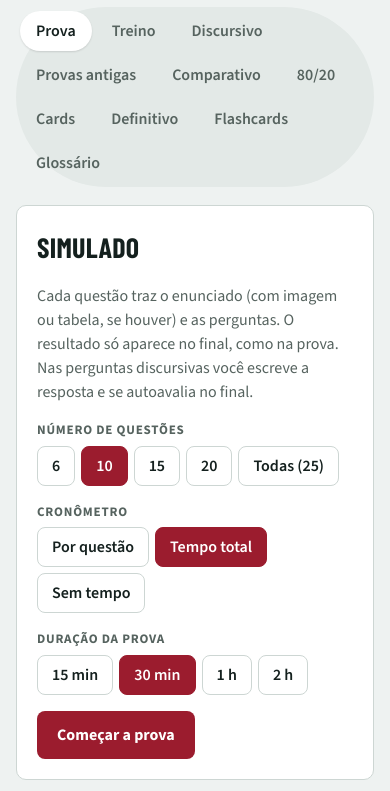
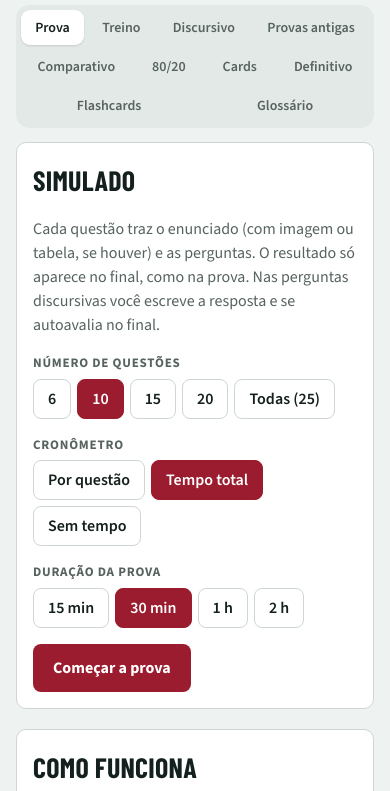
Before and after one commit to XandZap/estudos, a plain HTML site: page talassemia/index.html in a window 390 px wide. Shown: the part 53-844 px from the top of the page. Drawn offline with nearby package versions, Linux system fonts and the light colour scheme.

Commit message:
Corrige layout das abas no celular

```diff
--- a/talassemia/index.html
+++ b/talassemia/index.html
@@ -31,8 +31,8 @@ button:focus-visible,[tabindex]:focus-visible{outline:3px solid var(--primary);o
 .author{display:flex;align-items:baseline;gap:8px;margin-top:6px;color:var(--primary)}
 .author small{font-size:12px;font-weight:700;text-transform:uppercase;letter-spacing:.12em;color:var(--muted)}
 .author span{font-family:"Great Vibes","Snell Roundhand","Apple Chancery",cursive;font-size:clamp(28px,4vw,36px);line-height:1}
-.tabs{display:flex;flex-wrap:wrap;gap:4px;background:var(--sunk);padding:4px;border-radius:999px}
-.tabs button{border:0;background:transparent;padding:8px 16px;border-radius:999px;font-weight:600;cursor:pointer;color:var(--muted)}
+.tabs{display:flex;flex-wrap:wrap;gap:4px;background:var(--sunk);padding:4px;border-radius:14px}
+.tabs button{border:0;background:transparent;padding:8px 14px;border-radius:10px;font-weight:600;cursor:pointer;color:var(--muted)}
 .tabs button[aria-selected="true"]{background:var(--surface);color:var(--ink);box-shadow:0 1px 2px rgba(0,0,0,.12)}
 .panel{background:var(--surface);border:1px solid var(--line);border-radius:var(--r);padding:20px}
 .setup{display:grid;grid-template-columns:1.2fr 1fr;gap:20px}
@@ -136,7 +136,10 @@ body::before{content:"";position:fixed;inset:0 0 auto;height:env(safe-area-inset
 .linkbtn{background:none;border:0;color:var(--primary);font-weight:700;cursor:pointer;padding:0;text-decoration:underline}
 @media (max-width:600px){
   .brand h1{font-size:28px}.brand p{display:none}
-  .top{align-items:center}
+  .top{align-items:stretch;gap:10px;margin-bottom:14px}
+  .tabs{width:100%;padding:5px;gap:4px}
+  .tabs button{flex:1 1 auto;padding:7px 10px;font-size:14px;border-radius:9px;text-align:center}
+  .panel{padding:16px}
   .placard{font-size:18px;padding:4px 10px}
   .timer{font-size:26px;min-width:0;margin-left:auto}
   .progress{display:none}
```
